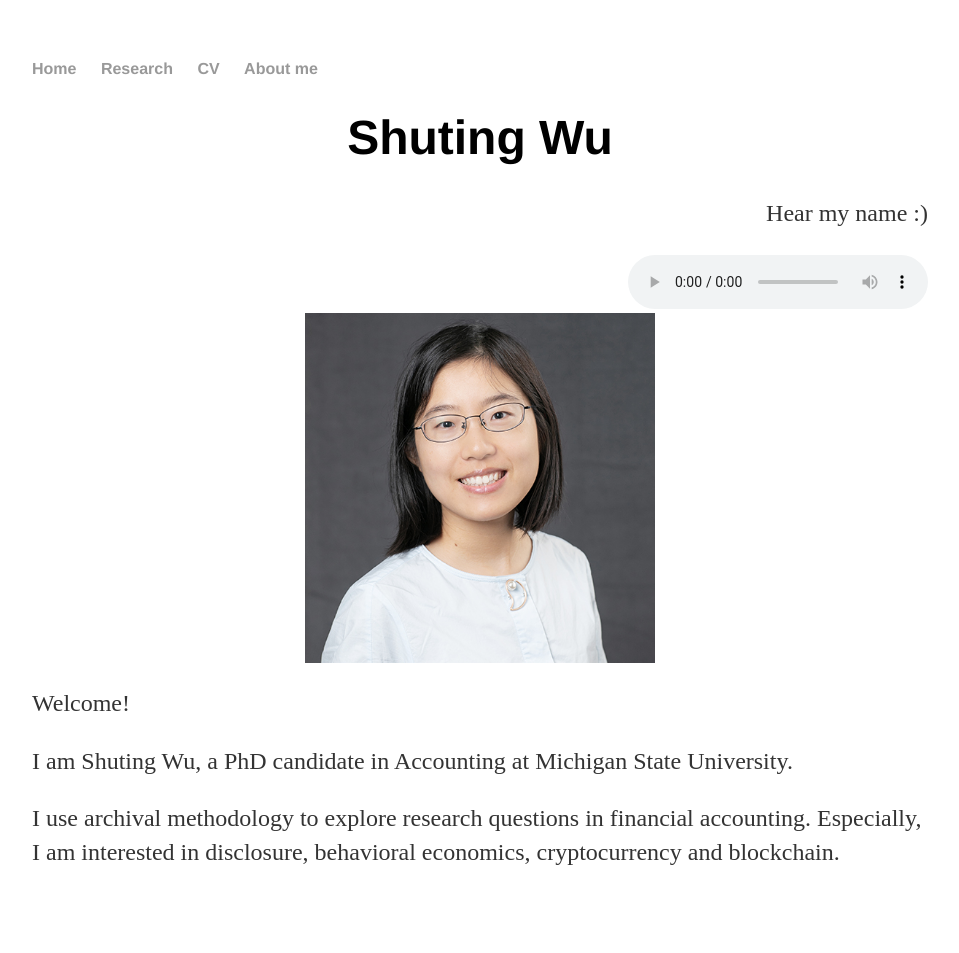
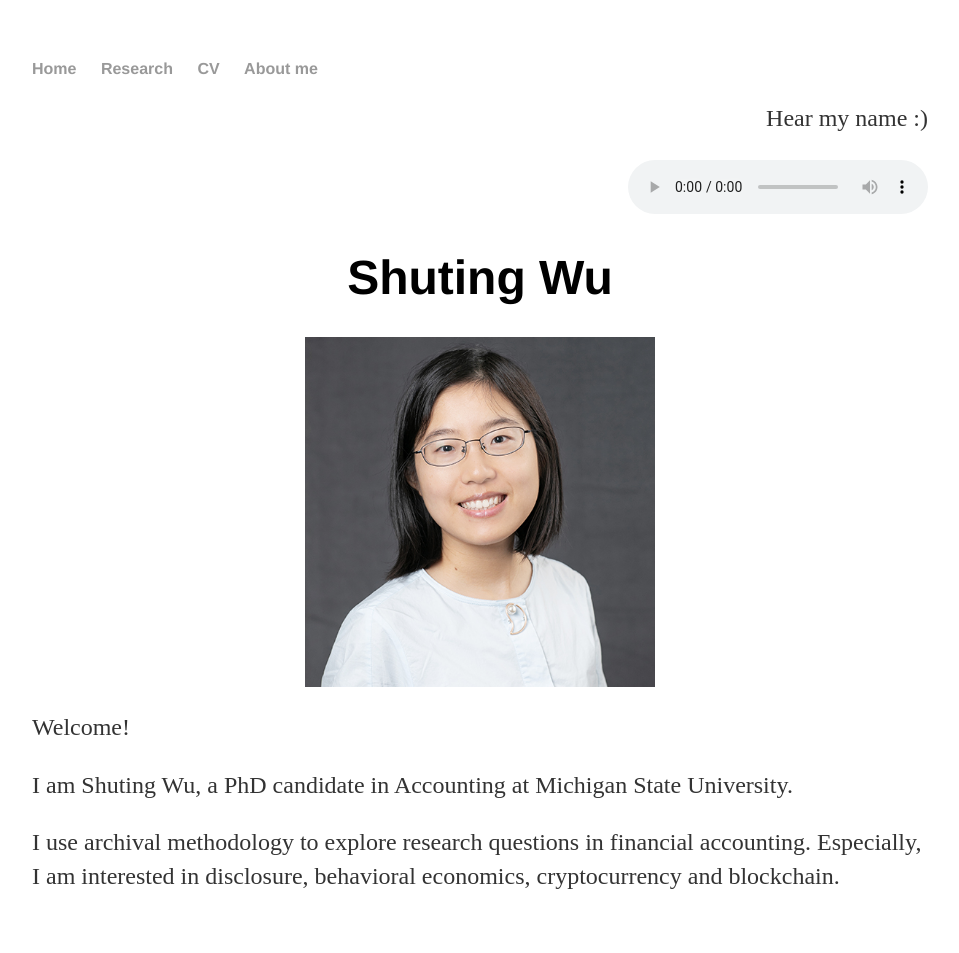
Before and after one commit to shu-ting-wu/shu-ting-wu.github.io, a Jekyll site: the page built from index.html, in a window 1280 px wide. Shown: the whole page, without its empty margins (160-1119 px from the left). Built offline with Jekyll 4.4.1, drawn with Linux system fonts in a browser that asks for light colours; before the commit the page ends 929 px from its top, so only the background shows below that.

Commit message:
Update index.html

```diff
--- a/index.html
+++ b/index.html
@@ -3,13 +3,13 @@ layout: default
 title: Shuting Wu
 ---
 <div class="blurb">
-	<h1 style="text-align:center">Shuting Wu</h1>
 	<div align="right">
 	<p>Hear my name :)</p>
 	<audio controls="controls" autoplay="autoplay">
 		<source src="https://shu-ting-wu.github.io/assets/audio/name.m4a"/>
 	</audio>
 	</div>
+	<h1 style="text-align:center">Shuting Wu</h1>
 	<img src="https://shu-ting-wu.github.io/assets/image/myimage.jpg"  style="display: block; margin: auto;" width="350"/>
 	<p>Welcome!</p>
 	<p>I am Shuting Wu, a PhD candidate in Accounting at Michigan State University.</p>
```
